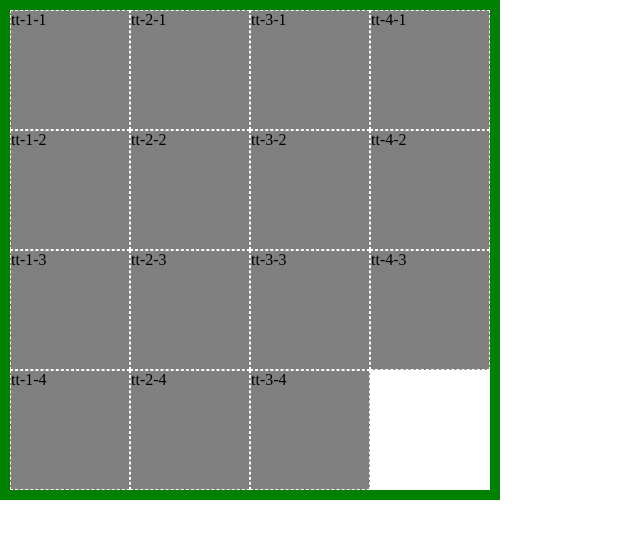
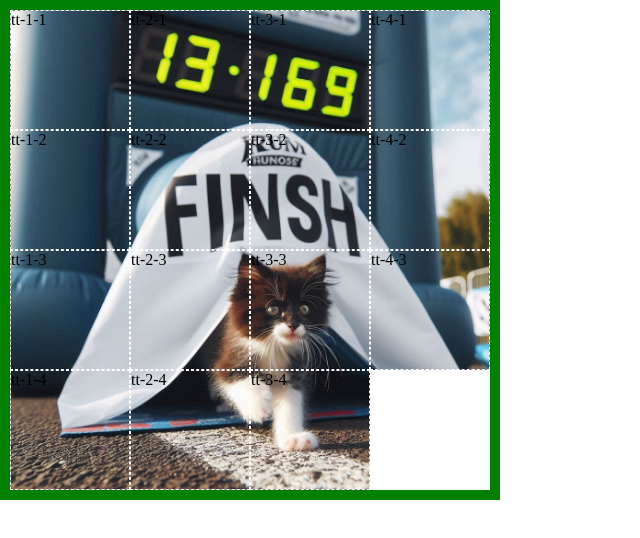
Before and after one commit to ArpKevin/puzzle, a plain HTML site: page index.html in a window 1280 px wide. Shown: the whole page, without its empty margins (0-640 px from the left). Drawn offline with Linux system fonts and the light colour scheme.

Commit message:
Added tilitoli.jpg

```diff
--- a/index.html
+++ b/index.html
@@ -27,8 +27,8 @@
 
         function panelInit(mx, my) {
             let is = document.getElementById('inlineCSS');
-            let w = Math.round(100 / mx, 2);
-            let h = Math.round(100 / my, 2);
+            let w = (100 / mx).toFixed(5);
+            let h = (100 / my).toFixed(5);
 
             let n = "";
             keret.innerHTML = "";
@@ -40,7 +40,7 @@
                     let d = document.createElement('DIV');
                     d.setAttribute('id', n);
                     d.setAttribute('class', n);
-                    // d.setAttribute('style', `width: ${w}%; height: ${h}%; left: ${(x - 1) * w}%; top: ${(y - 1) * h}%; background-size: ${mx * 100}% ${my * 100}%`);
+                    d.setAttribute('style', `background-position: ${((x - 1) * (100 / (mx - 1))).toFixed(5)}% ${((y - 1) * (100 / (my - 1))).toFixed(5)}%`);
                     d.setAttribute('onclick', 'tiliToli(this)');
                     d.innerHTML = n;
                     if (x < mx || y < my) keret.appendChild(d);
```
Also changed, not shown: tilitoli.jpg (added).
